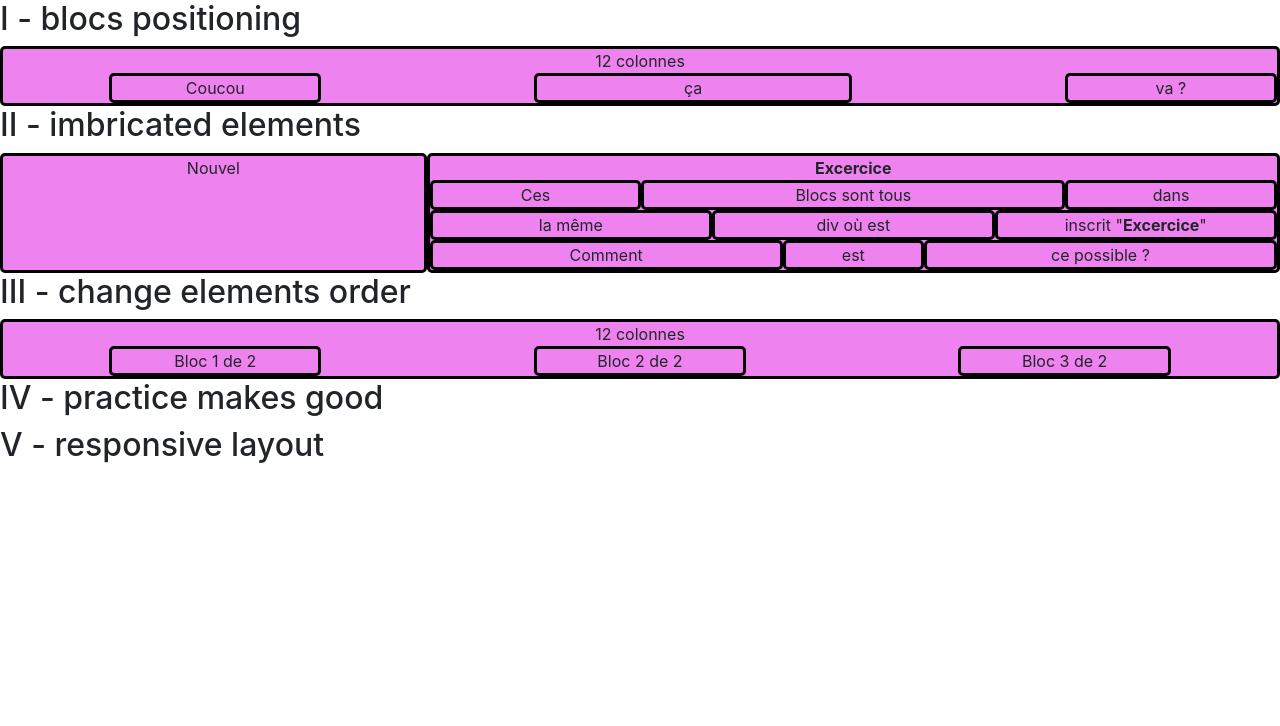
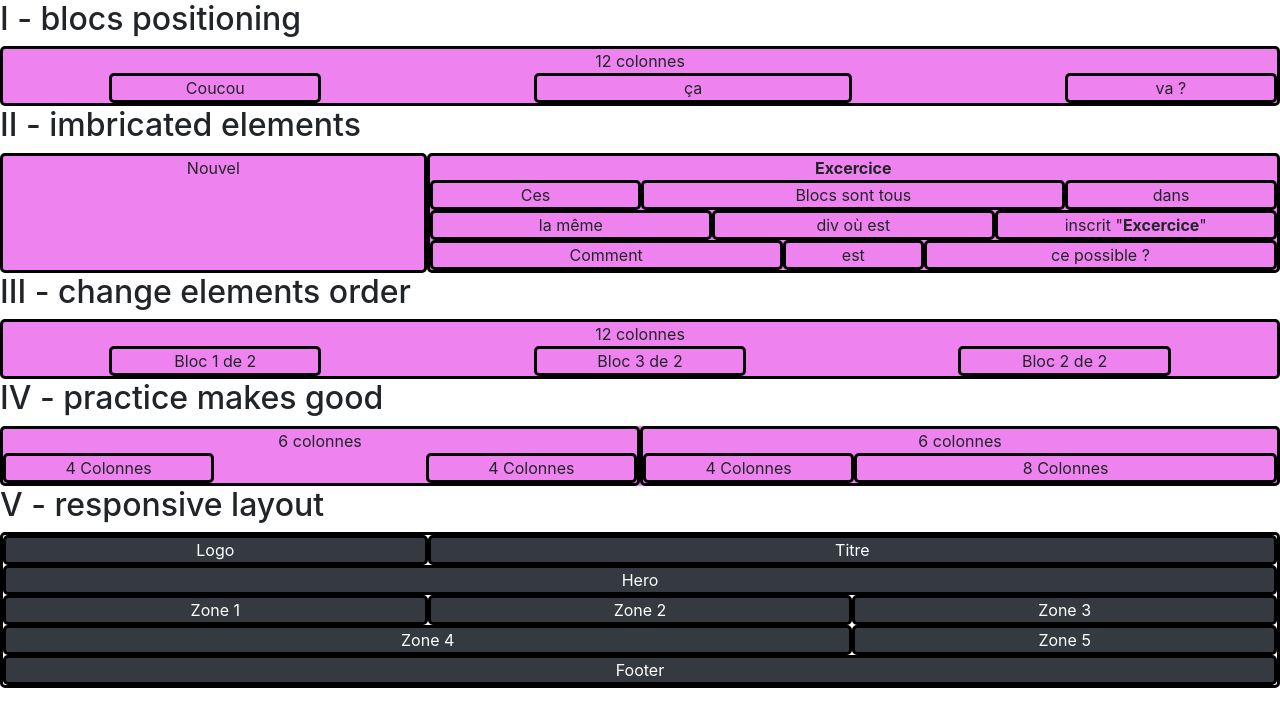
Before and after one commit to MeunierS/Bootsrap, a plain HTML site: page index.html in a window 1280 px wide. Drawn offline with nearby package versions, Linux system fonts and the light colour scheme.

Commit message:
ajout exos

```diff
--- a/index.html
+++ b/index.html
@@ -93,6 +93,7 @@
             </section>
         </div>
     </div>
+
     <h2>III - change elements order</h2>
 
     <div class="container-fluid bg">
@@ -102,34 +103,91 @@
             </div>
         </div>
         <div class="row">
-            <div class="col-1">
-                <!--Vide-->
-            </div>
-            <div class="col-2 contenu">
+            <div class="col-2 contenu order-1 offset-1">
                 Bloc 1 de 2
             </div>
-            <div class="col-2">
-                <!--Vide-->
-            </div>
-            <div class="col-2 contenu col-push-4">
+            <div class="col-2 contenu col-push-4 order-3 offset-2">
                 Bloc 2 de 2
             </div>
-            <div class="col-2">
-                <!--Vide-->
-            </div>
-            <div class="col-2 contenu col-pull-4">
+            <div class="col-2 contenu col-pull-4 order-2 offset-2">
                 Bloc 3 de 2
             </div>
-            <div class="col-1">
-                <!--Vide-->
+        </div>
+    </div>
+    <h2>IV - practice makes good</h2>
+
+    <div class="container-fluid bg nobord">
+        <div class="row">
+            <div class="col-6 contenu">
+                6 colonnes
+                <div class="row">
+                    <div class="col-4 contenu">
+                        4 Colonnes
+                    </div>
+                    <div class="col-4 offset-4 contenu">
+                        4 Colonnes
+                    </div>
+                </div>
+            </div>
+            <div class="col-6 contenu">
+                6 colonnes
+                <div class="row">
+                    <div class="col-4 contenu">
+                        4 Colonnes
+                    </div>
+                    <div class="col-8 contenu">
+                        8 Colonnes
+                    </div>
+                </div>
             </div>
         </div>
     </div>
 
-    <h2>IV - practice makes good</h2>
     <h2>V - responsive layout</h2>
+
+    <div class="container-fluid txtwhit">
+        <div class="row">
+            <div class="col-3 col-md-4 bg-dark contenu">
+                Logo
+            </div>
+            <div class="col-9 col-md-8 bg-dark contenu">
+                Titre
+            </div>
+        </div>
+        <div class="row">
+            <div class="col-12 bg-dark contenu">
+                Hero
+            </div>
+        </div>
+        <div class="row">
+            <div class="col-12 col-md-4 bg-dark contenu">
+                Zone 1
+            </div>
+            <div class="col-12 col-md-4 bg-dark contenu">
+                Zone 2
+            </div>
+            <div class="col-12 col-md-4 bg-dark contenu">
+                Zone 3
+            </div>
+        </div>
+        <div class="row">
+            <div class="col-6 col-md-8 bg-dark contenu">
+                Zone 4
+            </div>
+            <div class="col-6 col-md-4 bg-dark contenu">
+                Zone 5
+            </div>
+        </div>
+        <div class="row">
+            <footer class="col-12 bg-dark contenu">
+                    Footer
+            </footer>
+        </div>
+    </div>
+
     <!-- Bootstrap JS -->
     <script src="https://code.jquery.com/jquery-3.2.1.slim.min.js" integrity="sha384-KJ3o2DKtIkvYIK3UENzmM7KCkRr/rE9/Qpg6aAZGJwFDMVNA/GpGFF93hXpG5KkN" crossorigin="anonymous"></script>
     <script src="https://cdnjs.cloudflare.com/ajax/libs/popper.js/1.12.9/umd/popper.min.js" integrity="sha384-ApNbgh9B+Y1QKtv3Rn7W3mgPxhU9K/ScQsAP7hUibX39j7fakFPskvXusvfa0b4Q" crossorigin="anonymous"></script>
+    <script src="https://maxcdn.bootstrapcdn.com/bootstrap/4.0.0/js/bootstrap.min.js" integrity="sha384-JZR6Spejh4U02d8jOt6vLEHfe/JQGiRRSQQxSfFWpi1MquVdAyjUar5+76PVCmYl" crossorigin="anonymous"></script>
 </body>
 </html>
--- a/style.css
+++ b/style.css
@@ -20,3 +20,6 @@
     text-align: center;
     border-radius: 5px;
 }
+.txtwhit{
+    color: white;
+}
```
